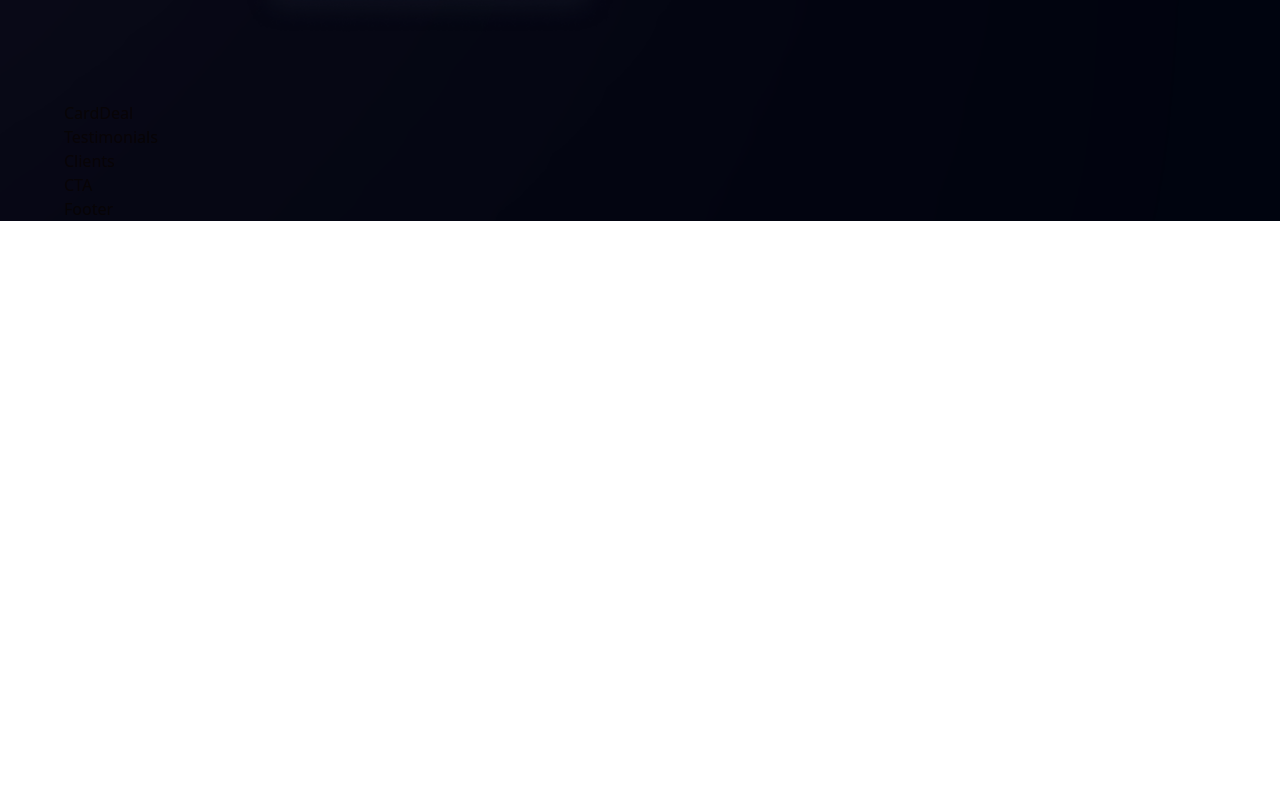
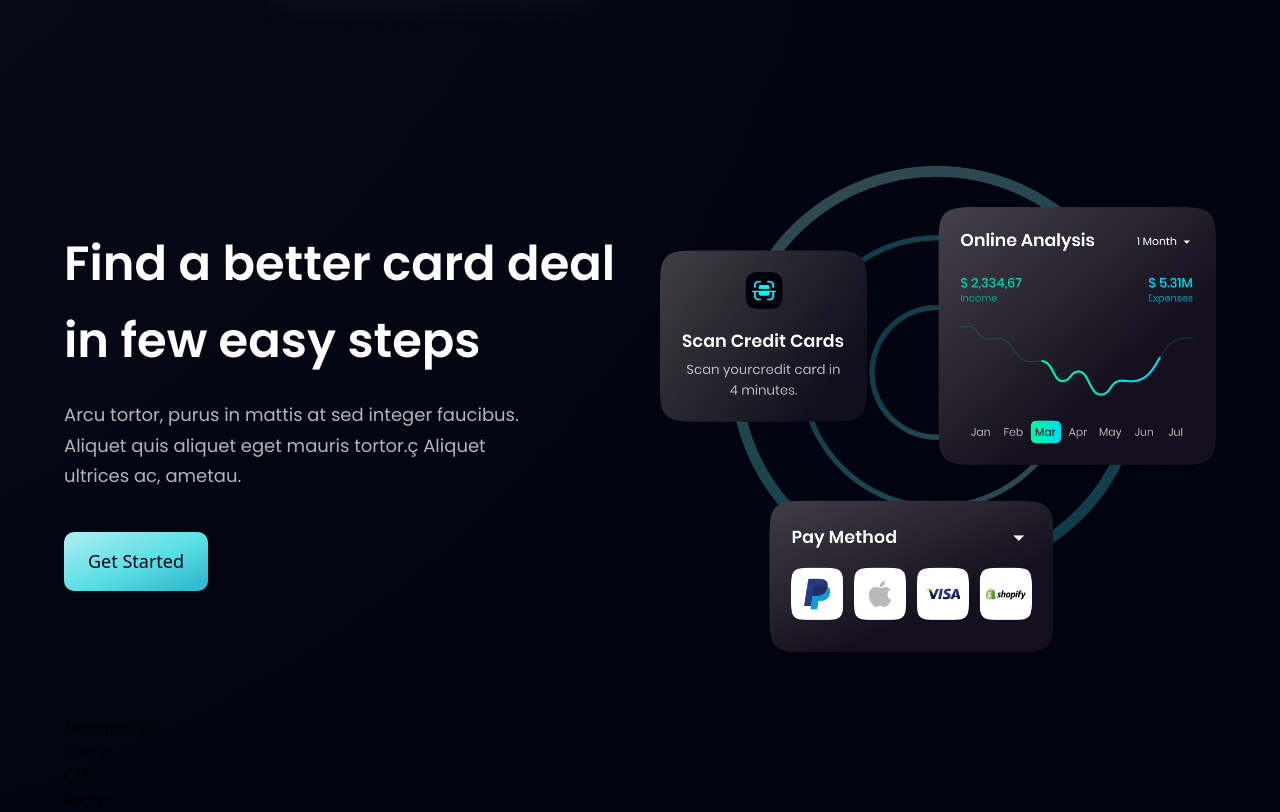
Before and after one commit to artikov/modern-bank-ui, a React (Vite) app: page / in a window 1280 px wide. Shown: the part 2088-2900 px from the top of the page. Before the commit the page ends 2309 px from the top, so only its background shows below. Built offline with nearby package versions, Linux system fonts and the light colour scheme.

Commit message:
Card Deal done

```diff
--- a/src/components/Button.jsx
+++ b/src/components/Button.jsx
@@ -4,7 +4,7 @@
   return (
     <button
       type="button"
-      className={`py-4 px-6 bg-blue-gradient font poppions font-medium text-[18px] text-primary outline-none ${styles}`}
+      className={`py-4 px-6 bg-blue-gradient font poppions font-medium text-[18px] text-primary outline-none ${styles} rounded-[10px]`}
     >
       Get Started
     </button>
--- a/src/components/CardDeal.jsx
+++ b/src/components/CardDeal.jsx
@@ -1,9 +1,26 @@
 import React from 'react'
+import {card} from '../assets'
+import styles, {layout} from '../style'
+import Button from './Button'
 
-const CardDeal = () => {
-  return (
-    <div>CardDeal</div>
-  )
-}
+const CardDeal = () => (
+  <section className={layout.section}>
+    <div className={layout.sectionInfo}>
+      <h2 className={styles.heading2}>
+        Find a better card deal <br className="sm:block hidden" />
+        in few easy steps
+      </h2>
+      <p className={`${styles.paragraph} max-w-[470px] mt-5`}>
+        Arcu tortor, purus in mattis at sed integer faucibus. Aliquet quis
+        aliquet eget mauris tortor.ç Aliquet ultrices ac, ametau.
+      </p>
+    <Button styles="mt-10" />
+    </div>
+
+    <div className={layout.sectionImg}>
+      <img src={card} alt="card" className='w-[100%] h-[100%]' />
+    </div>
+  </section>
+);
 
 export default CardDeal
```
